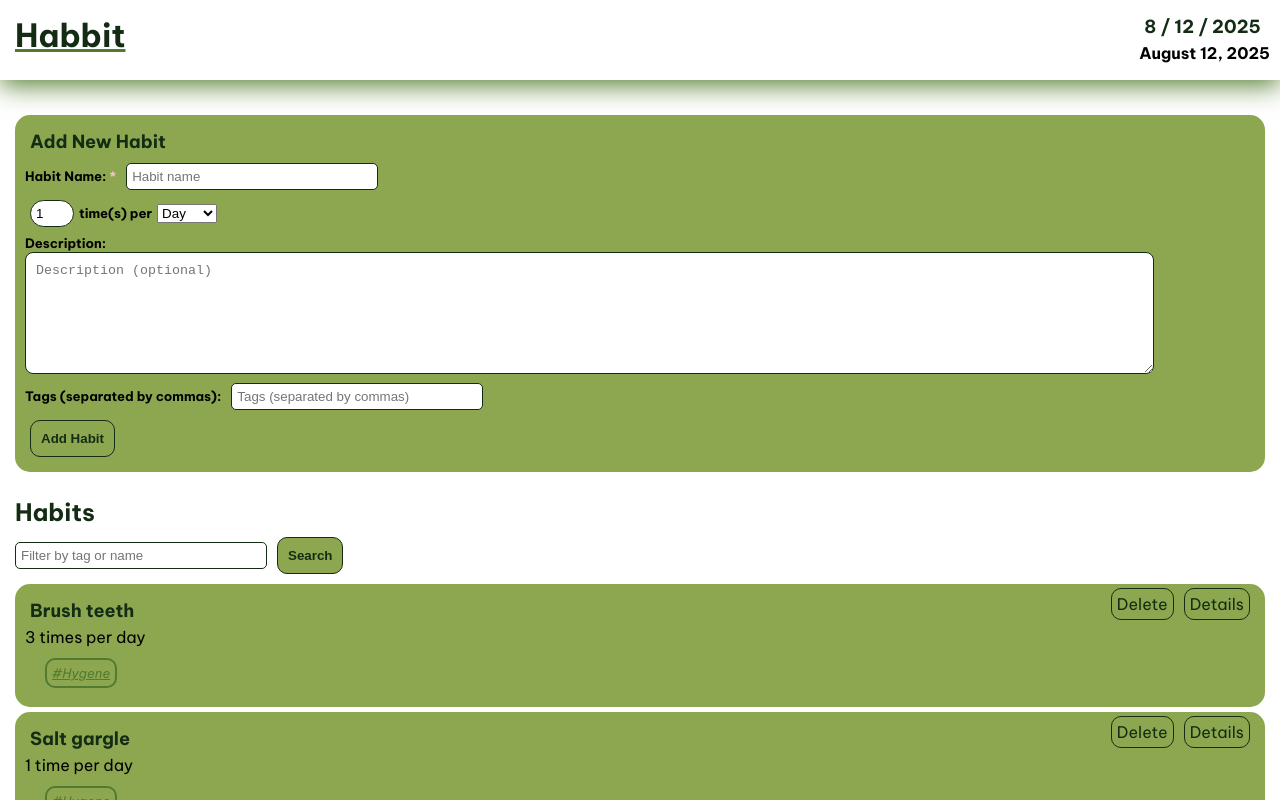
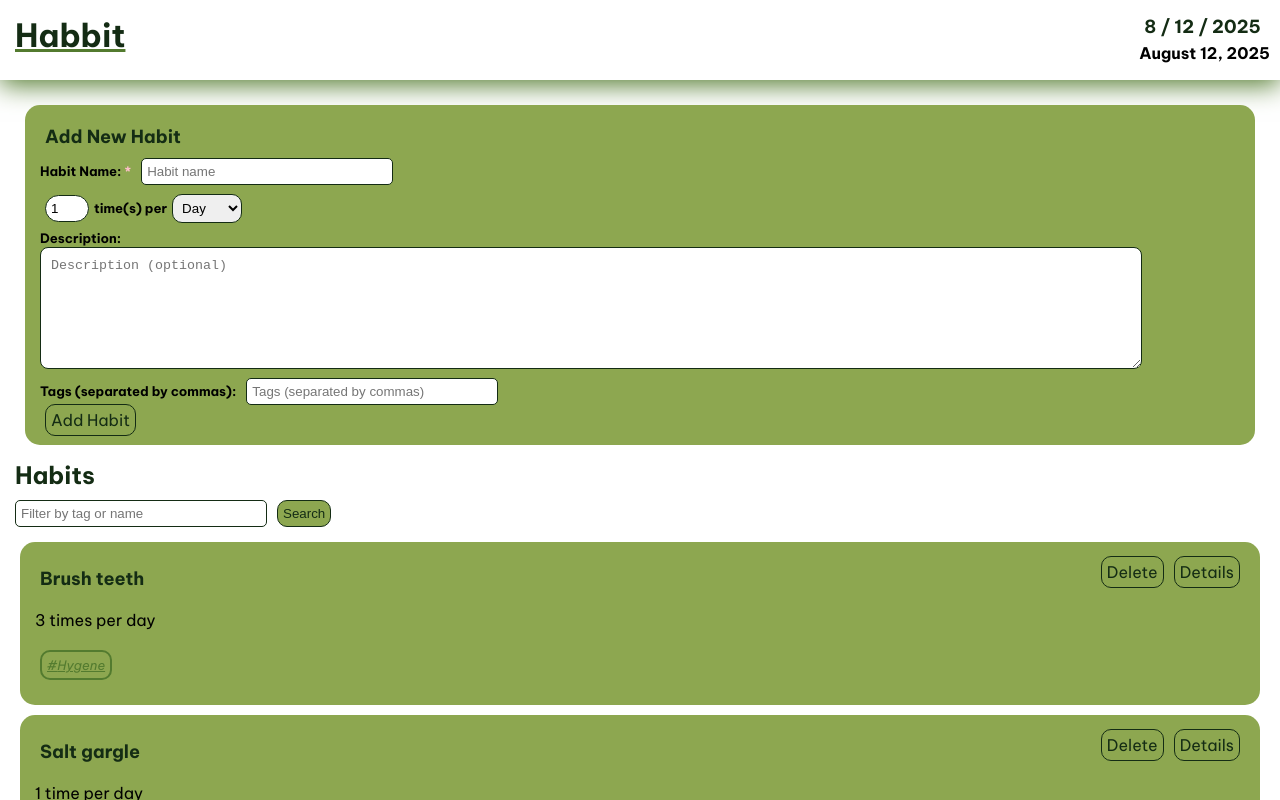
Before and after one commit to kandriam/habbit-prototype, an Angular app: page / in a window 1280 px wide. Shown: the top 800 px of the page. Built offline with nearby package versions, Linux system fonts and the light colour scheme; data requests are answered from the project's data file.

Commit message:
Styling and formatting

```diff
--- a/db.json
+++ b/db.json
@@ -5,7 +5,9 @@
       "name": "Brush teeth",
       "timesperinstance": 3,
       "frequency": "daily",
-      "description": [""],
+      "description": [
+        ""
+      ],
       "tags": [
         "Hygene"
       ]
@@ -15,7 +17,9 @@
       "name": "Salt gargle",
       "timesperinstance": 1,
       "frequency": "daily",
-      "description": ["Hot water, salt, gargle"],
+      "description": [
+        "Hot water, salt, gargle"
+      ],
       "tags": [
         "Hygene"
       ]
@@ -23,23 +27,28 @@
     {
       "id": "3",
       "name": "Teeth strip",
-      "description": ["1. Peel whitestrips from backing liner.",
+      "description": [
+        "1. Peel whitestrips from backing liner.",
         "2. Apply gel side of strip to front teeth. Align straight edge of strip with gumline. Fold over teeth and press to secure.",
         "3. After 30 minutes, peel strip from corner and pull gently across to ease removal. Rinse or brush to remove remaining gel."
-        ],
+      ],
       "timesperinstance": 1,
       "frequency": "daily",
       "isactive": true
     },
     {
       "id": "4",
-      "name": "Go to LC gym",
+      "name": "Gym",
       "timesperinstance": 1,
       "frequency": "daily",
-      "description": ["Go to the gym and exercise.",
+      "description": [
+        "Go to the gym and exercise.",
         "1. Warm up for 10 minutes.",
-        "2. Treadmill.\n3. Do strength training for 30 minutes.",
-        "4. Cool down for 10 minutes."],
+        "2. Treadmill.",
+        "3. Do strength training for 30 minutes.",
+        "4. Cool down for 10 minutes.",
+        "5. Cool down stretches"
+      ],
       "tags": [
         "Health",
         "Fitness"
@@ -50,7 +59,9 @@
       "name": "Write at least a page",
       "timesperinstance": 1,
       "frequency": "daily",
-      "description": ["250 words per page"],
+      "description": [
+        "250 words per page"
+      ],
       "tags": [
         "Creativity"
       ]
@@ -60,7 +71,9 @@
       "name": "read something",
       "timesperinstance": 1,
       "frequency": "daily",
-      "description": ["news and book"],
+      "description": [
+        "news and book"
+      ],
       "tags": [
         "Self care",
         "intellect"
--- a/src/app/habit.service.ts
+++ b/src/app/habit.service.ts
@@ -34,7 +34,7 @@ export class HabitService {
       name,
       timesperinstance,
       frequency,
-      description,
+      description: description.split('\n'), // Multiple lines
       tags
       })
     });
@@ -66,7 +66,6 @@ export class HabitService {
       })
       });
     });
-    // window.location.reload();
   }
 
   deleteHabit(id: number) {
@@ -77,6 +76,5 @@ export class HabitService {
       }
     });
     console.log(`habit: ${id} deleted`);
-
   }
 }
--- a/src/app/habit/habit.css
+++ b/src/app/habit/habit.css
@@ -2,7 +2,7 @@
   background: var(--g2-color);
   border-radius: 15px;
   padding: 10px;
-  margin: 5px;;
+  margin: 10px;
   transition: background-color 0.5s;
   transition: box-shadow 0.5s;
 }
@@ -12,30 +12,10 @@
 }
 
 .thumbnail-section {
-  margin: 15px;
-}
-
-.details-button {
-  border: solid 1px var(--g5-color);
-  border-radius: 10px;
+  margin-block: 5px;
   padding: 5px;
-  margin: 5px;
-
-  text-decoration: none;
-  color: var(--g5-color);
-
-  background-color: var(--g2-color);
-
-  transition: background-color 0.5s;
-  transition: box-shadow 0.5s;
-}
-
-.details-button:hover {
-    box-shadow: 0px 5px 5px var(--g4-color);
-}
-
-.details-button:active {
-    background-color: var(--g1-color);
+  display: flex;
+  justify-content: space-between;
 }
 
 .habit-tags {
--- a/src/app/habit/habit.ts
+++ b/src/app/habit/habit.ts
@@ -9,14 +9,14 @@ import { HabitService } from '../habit.service';
   imports: [RouterLink, RouterOutlet],
   template: `
     <section class="habit-thumbnail">
-      <div style="display: flex; justify-content: space-between;">
+      <div class="thumbnail-section">
         <h3>{{ habit().name }}</h3>
         <div>
-          <a class="details-button" (click)="deleteHabit(habit().id)">Delete</a>
-          <a [routerLink]="['/details', habit().id]" class="details-button">Details</a>
+          <a class="primary" (click)="deleteHabit(habit().id)">Delete</a>
+          <a [routerLink]="['/details', habit().id]" class="primary">Details</a>
         </div>
       </div>
-      <div class="thumbnail-sectin">
+      <div class="thumbnail-section">
         @if (habit().timesperinstance === 1) {
           <p> {{ habit().timesperinstance }} time per day </p>
         } @else {
@@ -32,10 +32,13 @@ import { HabitService } from '../habit.service';
   `,
   styleUrls: ['../../styles.css', './habit.css'],
 })
+
+
 export class Habit {
   habitService: HabitService = inject(HabitService);
   habit = input.required<HabitInfo>()
 
+  // Put tag into search bar
   searchByTag(tag: string): void {
     const searchInput = document.getElementById('search-bar') as HTMLInputElement | null;
     if (searchInput) {
--- a/src/app/habitdetails/habitdetails.css
+++ b/src/app/habitdetails/habitdetails.css
@@ -8,7 +8,8 @@
 
 .details-section {
     /* padding: 10px; */
-    margin: 10px;
+    margin-inline: 10px;
+    margin-block: 20px;
     /* display: flex; */
 }
 
@@ -43,9 +44,3 @@
   display: flex;
   justify-content: space-between;
 }
-
-/* .details a {
-  padding-left: 5px;
-  text-decoration: none;
-  color: var(--primary-color);
-} */
--- a/src/app/habitdetails/habitdetails.ts
+++ b/src/app/habitdetails/habitdetails.ts
@@ -9,13 +9,11 @@ import { FormControl, FormGroup, ReactiveFormsModule } from '@angular/forms';
   imports: [RouterLink, RouterOutlet, ReactiveFormsModule],
   template: `
     <article class="habit-details">
-      <div class="primary-container">
-        <div style="display: flex; justify-content: space-between;">
-          <h1>{{habit?.name}}</h1>
-          <div>
-            <button class="primary" (click)="deleteHabit(habit?.id)">Delete Habit</button>
-            <button class="primary" [routerLink]="['/']">Back</button>
-          </div>
+      <div class="primary-container" style="display: flex; justify-content: space-between;">
+        <h1>{{habit?.name}}</h1>
+        <div class="details-row">
+          <a class="primary" (click)="deleteHabit(habit?.id)">Delete Habit</a>
+          <a class="primary" [routerLink]="['/']">Back</a>
         </div>
       </div>
 
@@ -45,7 +43,9 @@ import { FormControl, FormGroup, ReactiveFormsModule } from '@angular/forms';
           </section>
         </div>
         <div class="secondary-container">
-          <p>sample</p>
+          <section class="details-section">
+            <p>sample</p>
+          </section>
         </div>
       </div>
 
--- a/src/app/home/home.ts
+++ b/src/app/home/home.ts
@@ -33,7 +33,7 @@ import { FormControl, FormGroup, ReactiveFormsModule } from '@angular/forms';
             <label for="habit-tags">Tags (separated by commas):</label>
             <input type="text" name="habit-tags" placeholder="Tags (separated by commas)" formControlName="tags" autocomplete="off">
             </div>
-            <button class="primary" type="submit">Add Habit</button>
+            <a class="primary" type="submit">Add Habit</a>
           </div>
         </form>
 
--- a/src/styles.css
+++ b/src/styles.css
@@ -37,14 +37,13 @@ a {
   text-decoration: underline var(--g3-color);
 }
 
-button.primary {
+.primary {
   border: solid 1px var(--g5-color);
   border-radius: 10px;
-  padding: 10px;
+  text-decoration: none;
+  padding: 5px;
   margin: 5px;
 
-  text-decoration: none;
-  font-weight: bolder;
   color: var(--g5-color);
 
   background-color: var(--g2-color);
@@ -53,11 +52,11 @@ button.primary {
   transition: box-shadow 0.5s;
 }
 
-button.primary:hover {
+.primary:hover {
     box-shadow: 0px 5px 5px var(--g4-color);
 }
 
-button.primary:active {
+.primary:active {
     background-color: var(--g3-color);
     box-shadow: 0px 5px 5px var(--g4-color);
 }
@@ -112,15 +111,21 @@ aside {
 .primary-container {
   background-color: var(--g2-color);
   border-radius: 15px;
-  padding: 10px;
-  margin: 5px;
-  margin-block: 25px;
+  padding: 15px;
+  margin: 15px;
 }
 
 .secondary-container {
   background-color: var(--g1-color);
   border-radius: 15px;
   padding: 10px;
-  margin:5px;
+  margin:10px;
   width: 100%;
 }
+
+select {
+  border: solid 1px var(--g5-color);
+  border-radius: 10px;
+  text-decoration: none;
+  padding: 5px;
+}
```
